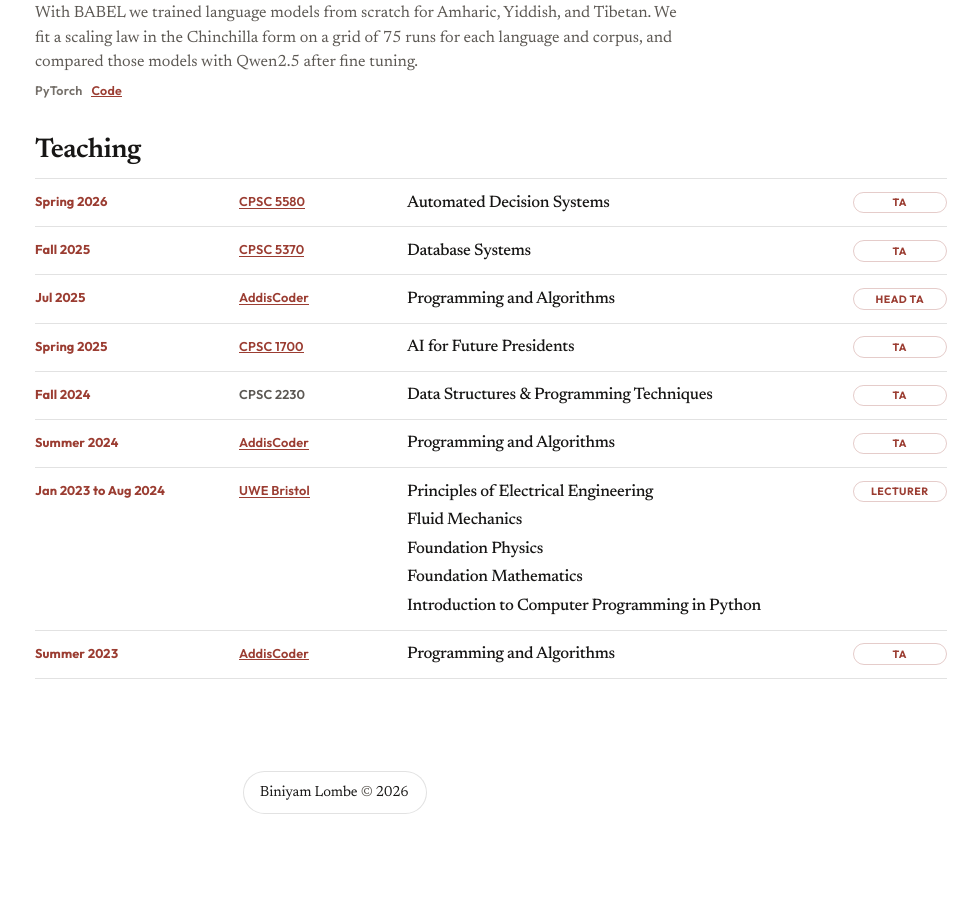
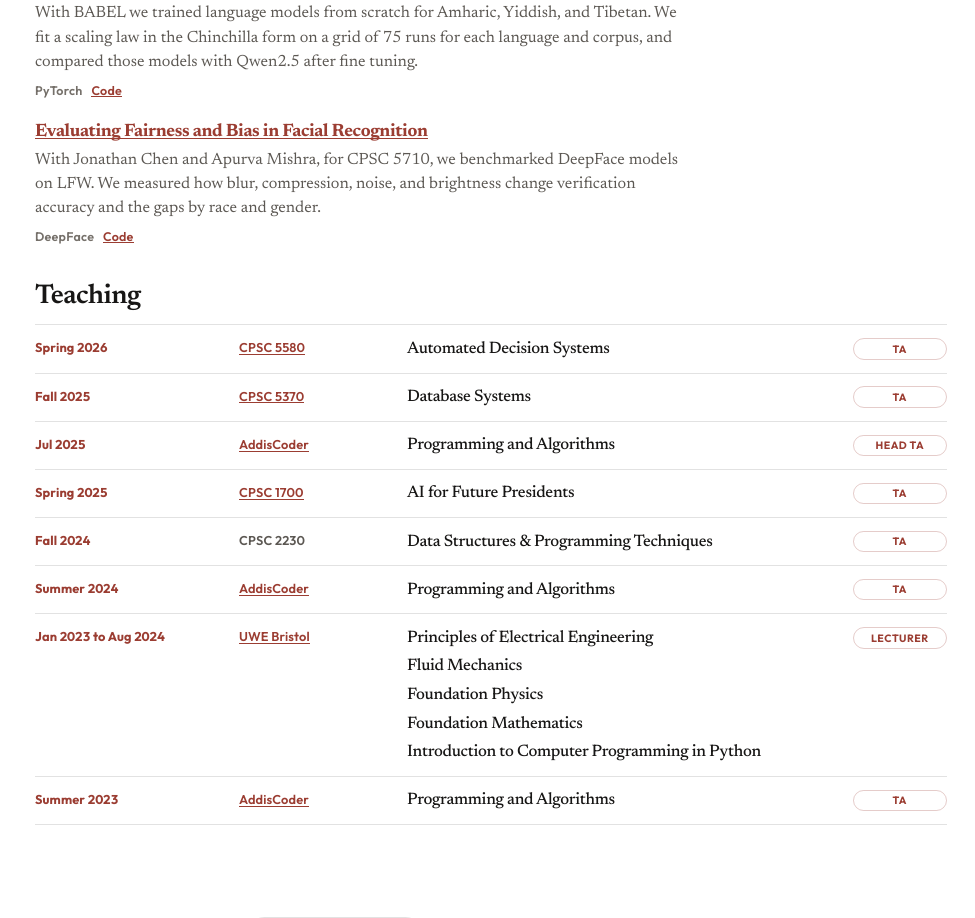
Before and after one commit to biniyamlombe/biniyamlombe.github.io, a React (Vite) app: page / in a window 1280 px wide. Shown: the part 1340-2258 px from the top of the page, without its empty margins (305-1280 px from the left). Before the commit the page ends 2200 px from the top, so only its background shows below. Built offline with nearby package versions, Linux system fonts and the light colour scheme; no server answers.

Commit message:
feat: add the CPSC 5710 fairness study to Selected work
The repo evaluates face recognition models on LFW with Jonathan Chen and Apurva Mishra, including degradation and demographic gaps.

```diff
--- a/src/data/site.js
+++ b/src/data/site.js
@@ -158,6 +158,16 @@ export const projects = [
     href: 'https://github.com/biniyamlombe/BABEL',
     links: [
       { label: 'Code', href: 'https://github.com/biniyamlombe/BABEL' },
+    ],
+  },
+  {
+    title: 'Evaluating Fairness and Bias in Facial Recognition',
+    blurb:
+      'With Jonathan Chen and Apurva Mishra, for CPSC 5710, we benchmarked DeepFace models on LFW. We measured how blur, compression, noise, and brightness change verification accuracy and the gaps by race and gender.',
+    stack: ['DeepFace'],
+    href: 'https://github.com/apurvagyan/fair-recognition',
+    links: [
+      { label: 'Code', href: 'https://github.com/apurvagyan/fair-recognition' },
     ],
   },
 ];
```
